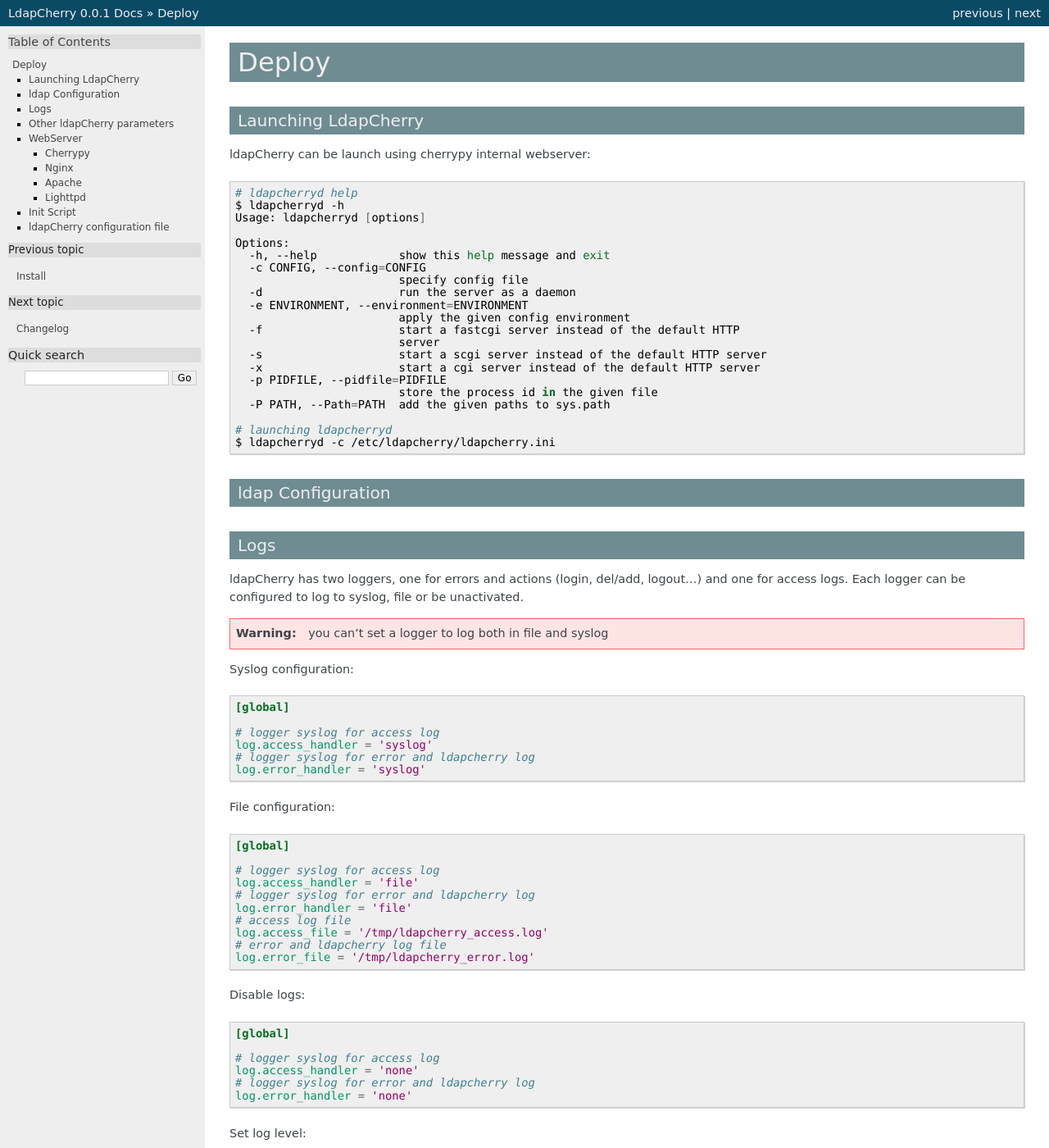
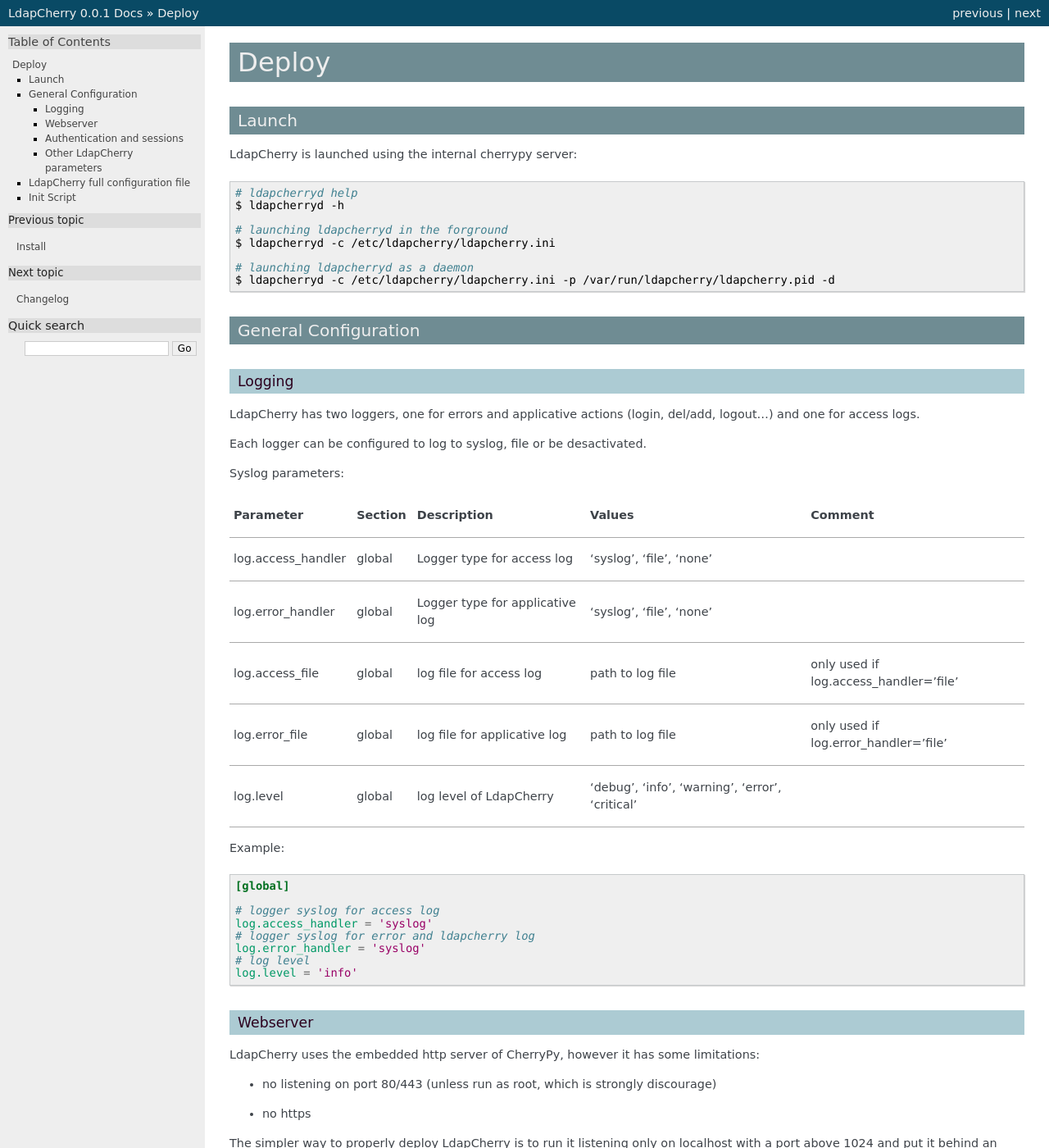
Before and after one commit to kakwa/ldapcherry, a Sphinx documentation site: the page built from docs/deploy.rst, in a window 1280 px wide and 1400 px high. Shown: the whole window at 82% size. Built offline with Sphinx 7.4.7, drawn with Linux system fonts in a browser that asks for light colours; some of the changed text lies outside the part shown.

```diff
--- a/README.rst
+++ b/README.rst
@@ -6,6 +6,7 @@ Nice and simple application to manage user and groups in multiple directory serv
 
 ----
 
+:Doc: `ldapcherry documentation on ReadTheDoc <http://ldapcherry.readthedocs.org/en/latest/>`_
 :Dev: `ldapcherry code on GitHub <https://github.com/kakwa/ldapcherry>`_
 :PyPI: `ldapcherry package on Pypi <http://pypi.python.org/pypi/ldapcherry>`_
 :License: MIT
--- a/docs/deploy.rst
+++ b/docs/deploy.rst
@@ -1,51 +1,50 @@
 Deploy
 ======
 
-Launching LdapCherry
--------------------
+Launch
+------
 
-ldapCherry can be launch using cherrypy internal webserver:
+LdapCherry is launched using the internal cherrypy server:
 
 
 .. sourcecode:: bash
 
     # ldapcherryd help
     $ ldapcherryd -h
-    Usage: ldapcherryd [options]
 
-    Options:
-      -h, --help            show this help message and exit
-      -c CONFIG, --config=CONFIG
-                            specify config file
-      -d                    run the server as a daemon
-      -e ENVIRONMENT, --environment=ENVIRONMENT
-                            apply the given config environment
-      -f                    start a fastcgi server instead of the default HTTP
-                            server
-      -s                    start a scgi server instead of the default HTTP server
-      -x                    start a cgi server instead of the default HTTP server
-      -p PIDFILE, --pidfile=PIDFILE
-                            store the process id in the given file
-      -P PATH, --Path=PATH  add the given paths to sys.path
-
-    # launching ldapcherryd
+    # launching ldapcherryd in the forground
     $ ldapcherryd -c /etc/ldapcherry/ldapcherry.ini
 
-ldap Configuration
------------------
+    # launching ldapcherryd as a daemon
+    $ ldapcherryd -c /etc/ldapcherry/ldapcherry.ini -p /var/run/ldapcherry/ldapcherry.pid -d
 
+General Configuration
+---------------------
 
-Logs
-----
+Logging
+~~~~~~~
 
-ldapCherry has two loggers, one for errors and actions (login, del/add, logout...) and one for access logs.
-Each logger can be configured to log to syslog, file or be unactivated.
+LdapCherry has two loggers, one for errors and applicative actions (login, del/add, logout...) and one for access logs.
 
-.. warning::
+Each logger can be configured to log to syslog, file or be desactivated.
 
-    you can't set a logger to log both in file and syslog
+Syslog parameters:
 
-Syslog configuration:
++--------------------+---------+---------------------------------+-------------------------------------------------+----------------------------------------+
+|      Parameter     | Section |           Description           |                      Values                     |                 Comment                |
++====================+=========+=================================+=================================================+========================================+
+| log.access_handler |  global |    Logger type for access log   |            'syslog', 'file', 'none'             |                                        |
++--------------------+---------+---------------------------------+-------------------------------------------------+----------------------------------------+
+|  log.error_handler |  global | Logger type for applicative log |             'syslog', 'file', 'none'            |                                        |
++--------------------+---------+---------------------------------+-------------------------------------------------+----------------------------------------+
+|   log.access_file  |  global |     log file for access log     |                 path to log file                | only used if log.access_handler='file' |
++--------------------+---------+---------------------------------+-------------------------------------------------+----------------------------------------+
+|   log.error_file   |  global |   log file for applicative log  |                 path to log file                |  only used if log.error_handler='file' |
++--------------------+---------+---------------------------------+-------------------------------------------------+----------------------------------------+
+|      log.level     |  global |     log level of LdapCherry     | 'debug', 'info', 'warning', 'error', 'critical' |                                        |
++--------------------+---------+---------------------------------+-------------------------------------------------+----------------------------------------+
+
+Example:
 
 .. sourcecode:: ini
 
@@ -55,44 +54,62 @@ Syslog configuration:
     log.access_handler = 'syslog'
     # logger syslog for error and ldapcherry log
     log.error_handler = 'syslog'
+    # log level
+    log.level = 'info'
 
-File configuration:
+Webserver
+~~~~~~~~~
+
+LdapCherry uses the embedded http server of CherryPy, however it has some limitations:
+
+* no listening on port 80/443 (unless run as root, which is strongly discourage)
+* no https
+
+The simpler way to properly deploy LdapCherry is to run it listening only on localhost
+with a port above 1024 and put it behind an http server like nginx, apache or lighttpd
+acting as a reverse http(s) proxy.
+
++---------------------+---------+------------------------------------+--------------------------+----------------------------------------------+
+|      Parameter      | Section |            Description             |           Values         |                 Comment                      |
++=====================+=========+====================================+==========================+==============================================+
+| server.socket_host  |  global |            Listening IP            |    IP on which to listen |  Use '0.0.0.0' to listen on any interfaces.  |
++---------------------+---------+------------------------------------+--------------------------+----------------------------------------------+
+| server.socket_port  |  global |           Listening Port           |            TCP Port      |                                              |
++---------------------+---------+------------------------------------+--------------------------+----------------------------------------------+
+| server.thread_pool  |  global |      Number of threads created     |          Number of       |                                              |
+|                     |         |       by the CherryPy server       |           threads        |                                              |
++---------------------+---------+------------------------------------+--------------------------+----------------------------------------------+
+| tools.staticdir.on  | /static |    Serve static files through      |        True, False       |  These files could be server directly by an  |
+|                     |         |            LdapCherry              |                          |     http server for better performance.      |
++---------------------+---------+------------------------------------+--------------------------+----------------------------------------------+
+| tools.staticdir.dir | /static |  Directory containing LdapCherry   | Path to static resources |                                              |
+|                     |         | static resources (js, css, img...) |                          |                                              |
++---------------------+---------+------------------------------------+--------------------------+----------------------------------------------+
+
+example:
 
 .. sourcecode:: ini
 
     [global]
 
-    # logger syslog for access log
-    log.access_handler = 'file'
-    # logger syslog for error and ldapcherry log
-    log.error_handler = 'file'
-    # access log file
-    log.access_file = '/tmp/ldapcherry_access.log'
-    # error and ldapcherry log file
-    log.error_file = '/tmp/ldapcherry_error.log'
+    # listing interface
+    server.socket_host = '127.0.0.1'
+    # port
+    server.socket_port = 8080
+    # number of threads
+    server.thread_pool = 8
 
-Disable logs:
+    # enable cherrypy static handling
+    # to comment if static content are handled otherwise
+    [/static]
+    tools.staticdir.on = True
+    tools.staticdir.dir = '/usr/share/ldapcherry/static/'
 
-.. sourcecode:: ini
+Authentication and sessions
+~~~~~~~~~~~~~~~~~~~~~~~~~~~
 
-    [global]
-
-    # logger syslog for access log
-    log.access_handler = 'none'
-    # logger syslog for error and ldapcherry log
-    log.error_handler = 'none'
-
-Set log level:
-
-.. sourcecode:: ini
-
-    [global]
-
-    # log level
-    log.level = 'info'
-
-Other ldapCherry parameters
---------------------------
+Other LdapCherry parameters
+~~~~~~~~~~~~~~~~~~~~~~~~~~~
 
 .. sourcecode:: ini
 
@@ -130,52 +147,12 @@ Other ldapCherry parameters
     tools.staticdir.on = True
     tools.staticdir.dir = '/usr/share/ldapcherry/static/'
 
-WebServer
----------
+LdapCherry full configuration file
+----------------------------------
 
-Idealy, LdapCherry must be deployed behind a proper http server like nginx or apache.
+.. literalinclude:: ../conf/ldapcherry.ini
+   :language: ini
 
-The webserver must be configured to act as a reverse (ssl) proxy to a ldapCherry instance listening on localhost (127.0.0.1).
-
-Cherrypy
-~~~~~~~~
-
-Cherrypy has an embeded web sever which can be used for testing.
-
-It has some severe limitations:
-
-* no SSL/TLS (which is recommanded)
-* no listening on the standard http port 80
-
-To make ldapCherry listens on every IP:
-
-.. sourcecode:: ini
-
-    [global]
-
-    # listing interface
-    server.socket_host = '0.0.0.0'
-    # port
-    server.socket_port = 8080
-
-Nginx
-~~~~~
-
-.. literalinclude:: ../goodies/nginx.conf
-   :language: none
-
-
-Apache
-~~~~~~
-
-.. literalinclude:: ../goodies/apache.conf
-   :language: none
-
-Lighttpd
-~~~~~~~~
-
-.. literalinclude:: ../goodies/lighttpd.conf
-   :language: none
 
 Init Script
 -----------
@@ -186,9 +163,3 @@ Sample init script for Debian:
    :language: bash
 
 This init script is available in **goodies/init-debian**.
-
-ldapCherry configuration file
-----------------------------
-
-.. literalinclude:: ../conf/ldapcherry.ini
-   :language: ini
```
Also changed, not shown: docs/index.rst (+6 -5 lines).
